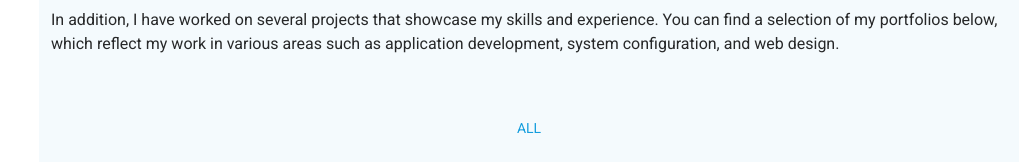
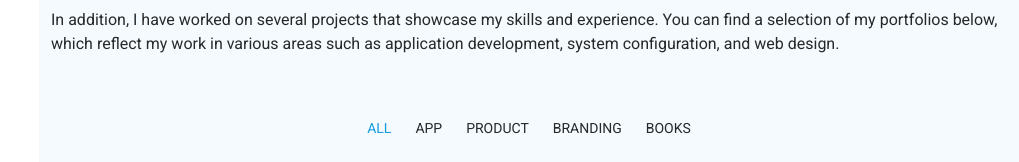
Before and after one commit to RakhaShidqi/Curriculum-Vitae, a plain HTML site: page index.html in a window 1280 px wide. Shown: the part 3380-3542 px from the top of the page, without its empty margins (261-1280 px from the left). Drawn offline with Linux system fonts and the light colour scheme.

Commit message:
Enable Features filter Portfolio

```diff
--- a/index.html
+++ b/index.html
@@ -309,10 +309,10 @@
 
           <ul class="portfolio-filters isotope-filters" data-aos="fade-up" data-aos-delay="100">
             <li data-filter="*" class="filter-active">All</li>
-            <!-- <li data-filter=".filter-app">App</li>
+            <li data-filter=".filter-app">App</li>
             <li data-filter=".filter-product">Product</li>
             <li data-filter=".filter-branding">Branding</li>
-            <li data-filter=".filter-books">Books</li> -->
+            <li data-filter=".filter-books">Books</li>
           </ul><!-- End Portfolio Filters -->
 
           <div class="row gy-4 isotope-container" data-aos="fade-up" data-aos-delay="200">
```
